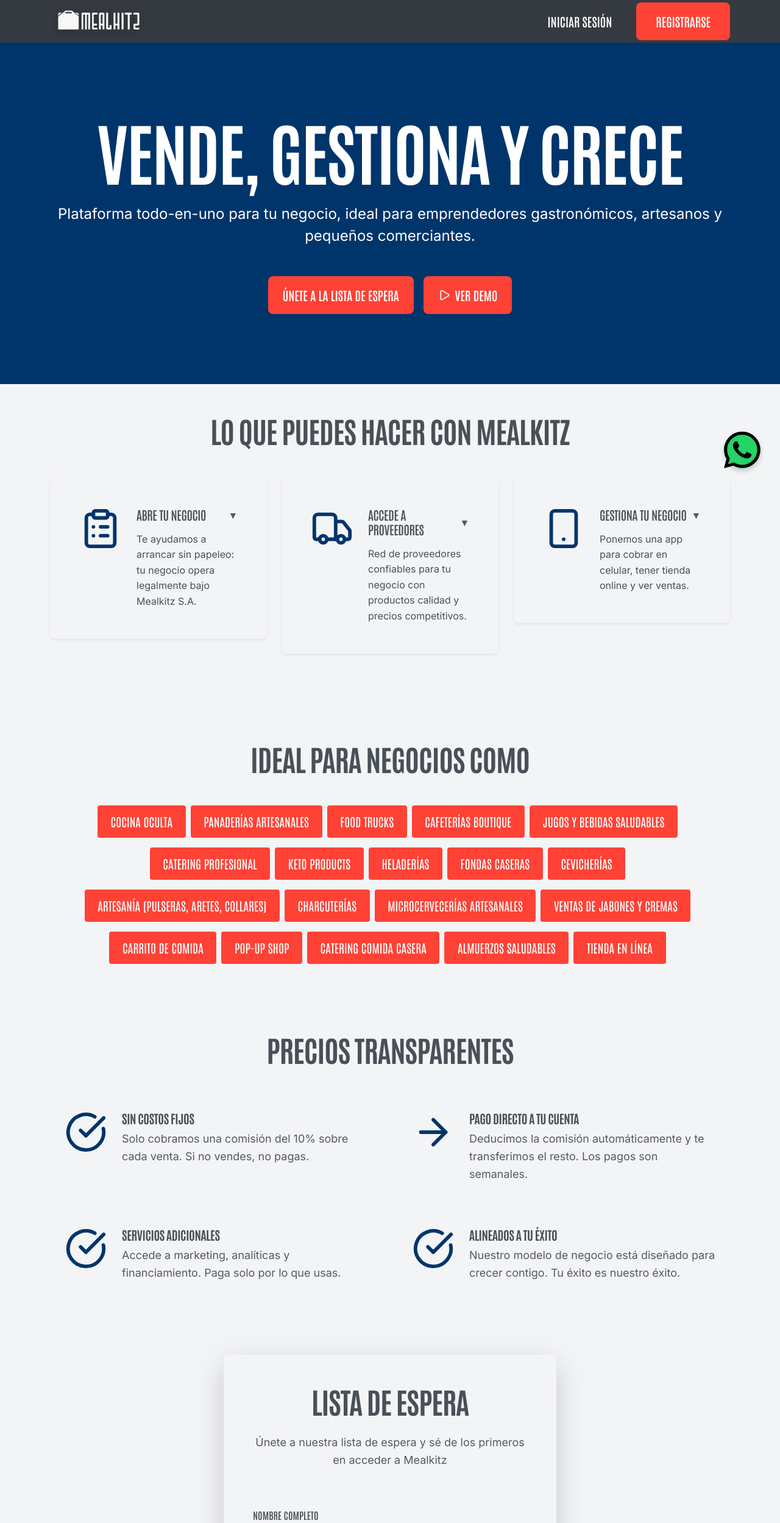
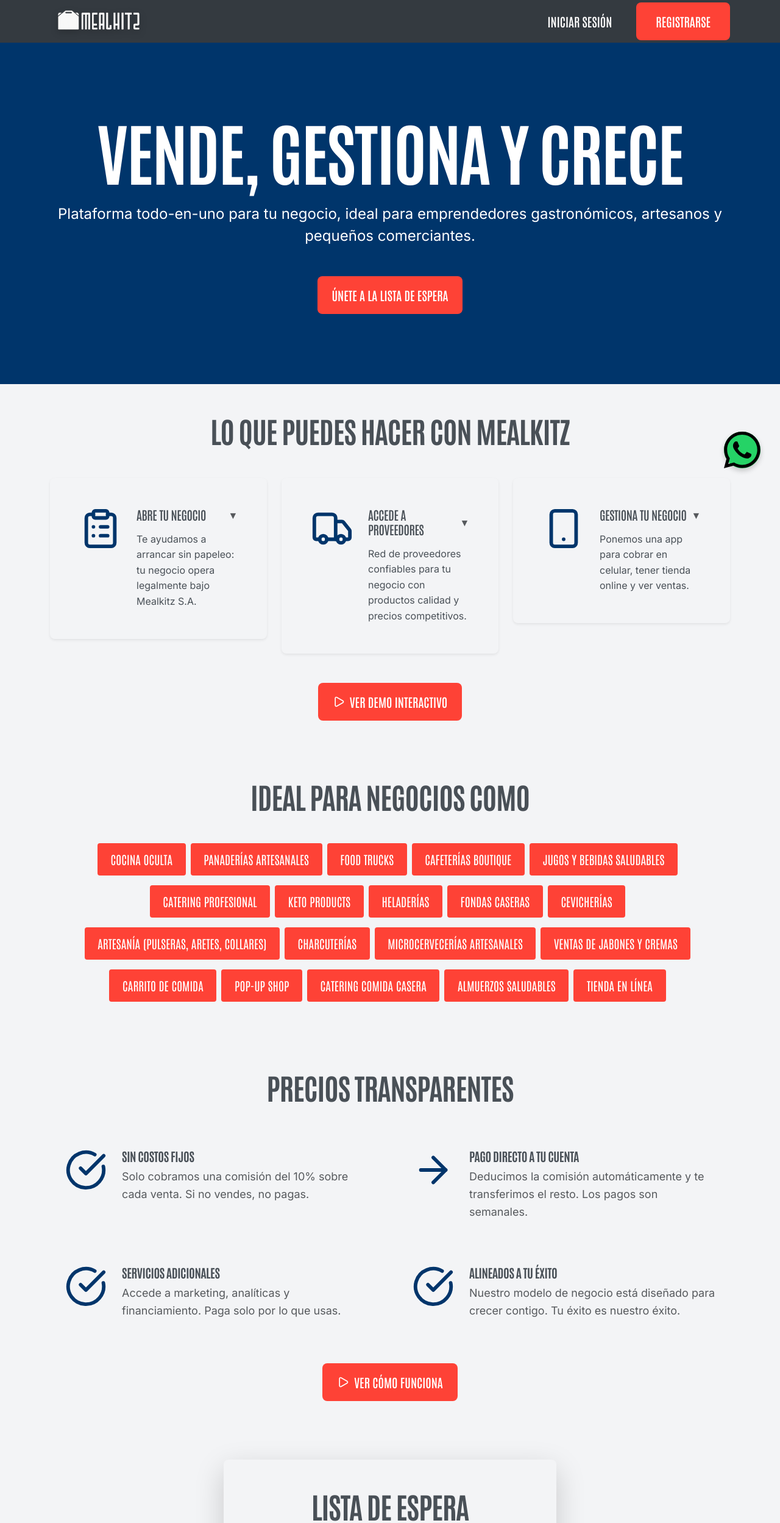
Before and after one commit to KenRoach/mealkitz, a React (Vite) app: page / in a window 1280 px wide. Shown: the top 2498 px of the page at 61% size. Built offline with nearby package versions, Linux system fonts and the light colour scheme.

Commit message:
Remove: Ver Demo button from hero section - keep only the two demo buttons in content sections

```diff
--- a/src/pages/LandingPage.tsx
+++ b/src/pages/LandingPage.tsx
@@ -201,7 +201,7 @@
         <div className="px-3 px-md-4">
           <h1 className="hero-title mb-3 mb-md-4">{t.heroTitle}</h1>
           <p className="hero-subtitle mb-4 mb-md-5">{t.heroSubtitle}</p>
-          <div className="d-flex flex-column flex-sm-row justify-content-center gap-3">
+          <div className="d-flex justify-content-center">
             <Button
               variant="secondary"
               className="hero-btn px-4 py-3"
@@ -209,15 +209,6 @@
             >
               {t.heroButton}
             </Button>
-            <Link to="/business-steps" className="text-decoration-none">
-              <Button
-                variant="outline-light"
-                className="hero-btn btn-demo px-4 py-3 d-flex align-items-center justify-content-center"
-              >
-                <Play size={20} className="me-2" />
-                Ver Demo
-              </Button>
-            </Link>
           </div>
         </div>
       </Container>
@@ -271,6 +262,21 @@
             </Col>
           ))}
         </Row>
+
+        {/* Demo Button after ¿Qué hacemos? */}
+        <Row className="justify-content-center mt-4 mt-md-5">
+          <Col xs="auto">
+            <Link to="/business-steps" className="text-decoration-none">
+              <Button
+                variant="outline-primary"
+                className="btn-demo px-4 py-3 d-flex align-items-center justify-content-center"
+              >
+                <Play size={20} className="me-2" />
+                Ver Demo Interactivo
+              </Button>
+            </Link>
+          </Col>
+        </Row>
       </Container>
 
       {/* Mobile-First Ideal para */}
@@ -309,6 +315,21 @@
               </div>
             </Col>
           ))}
+        </Row>
+
+        {/* Demo Button after Pricing */}
+        <Row className="justify-content-center mt-4 mt-md-5">
+          <Col xs="auto">
+            <Link to="/business-steps" className="text-decoration-none">
+              <Button
+                variant="outline-primary"
+                className="btn-demo px-4 py-3 d-flex align-items-center justify-content-center"
+              >
+                <Play size={20} className="me-2" />
+                Ver Cómo Funciona
+              </Button>
+            </Link>
+          </Col>
         </Row>
       </Container>
 
```
